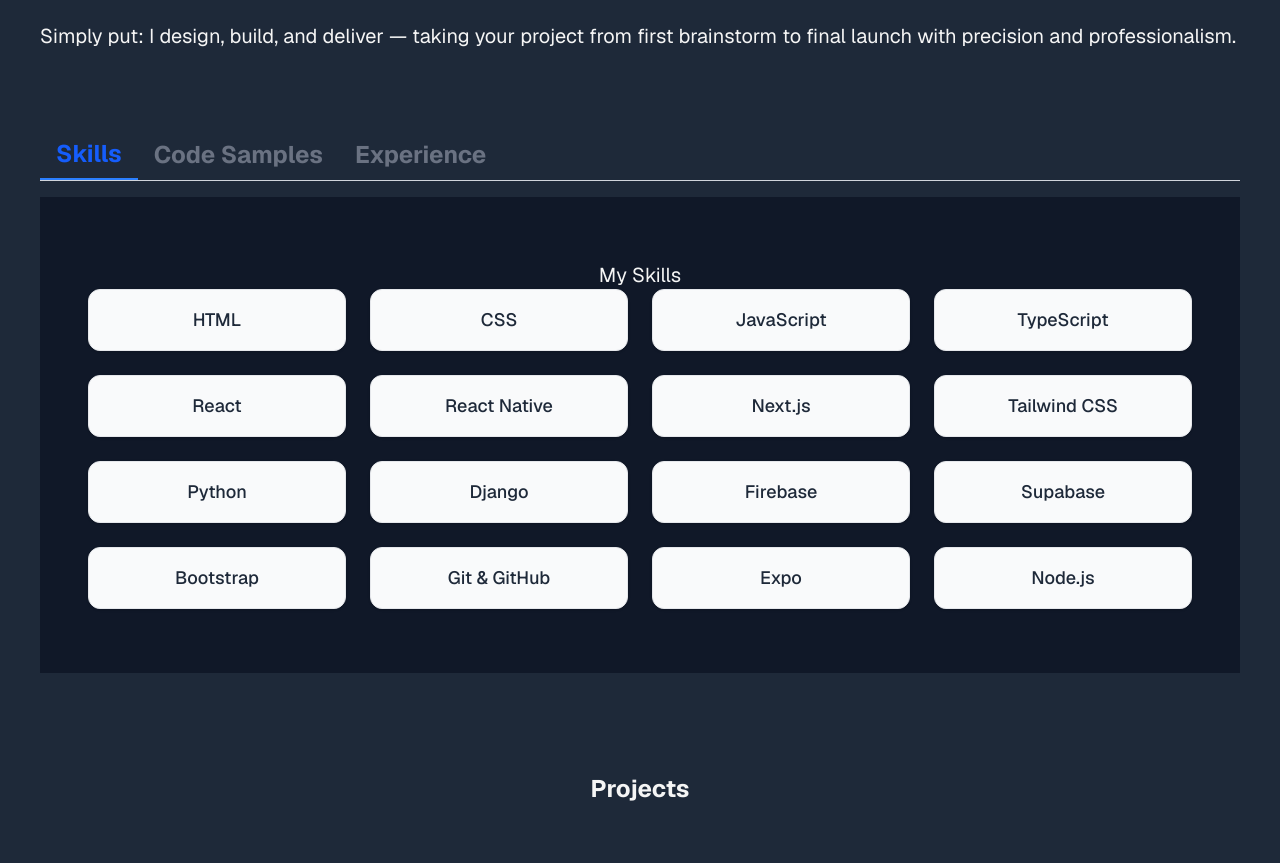
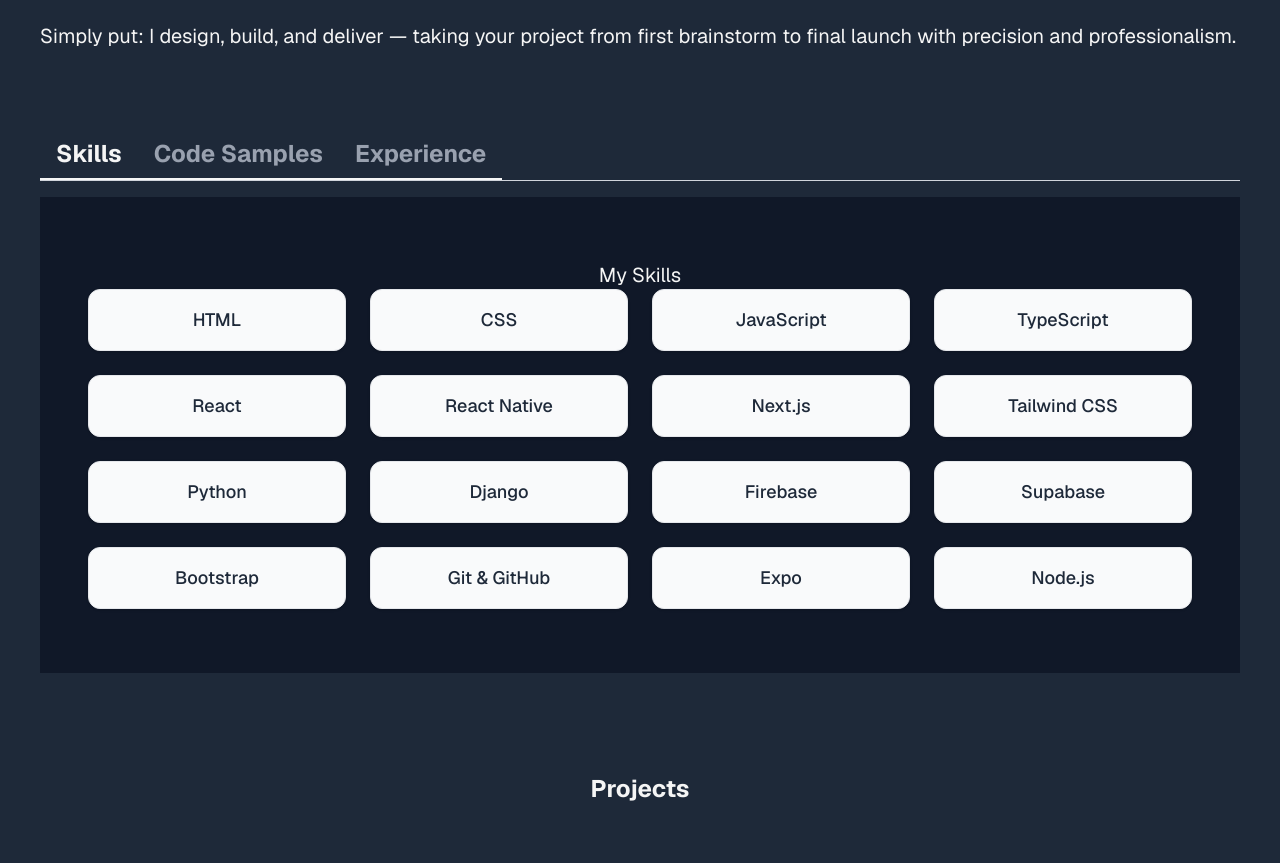
Before and after one commit to jomoCode/Web-portfolio, a Next.js app: page / in a window 1280 px wide. Shown: the part 1120-1983 px from the top of the page. Built offline with nearby package versions, Linux system fonts and the light colour scheme.

Commit message:
updated switch tab component

```diff
--- a/src/components/switch_tabs.tsx
+++ b/src/components/switch_tabs.tsx
@@ -1,4 +1,5 @@
 "use client";
+import { useTheme } from "@/context/theme_context";
 import { useState, ReactNode } from "react";
 
 type Tab = {
@@ -12,6 +13,7 @@ type TabsProps = {
 
 export const SwitchTabs = ({ tabs }: TabsProps) => {
   const [activeIndex, setActiveIndex] = useState(0);
+  const { theme } = useTheme();
 
   return (
     <div className="w-full">
@@ -23,8 +25,16 @@ export const SwitchTabs = ({ tabs }: TabsProps) => {
             className={`px-4 py-2 text-2xl font-bold transition-colors duration-200
               ${
                 activeIndex === index
-                  ? "border-b-2 border-blue-500 text-blue-600"
-                  : "text-gray-500 hover:text-gray-700"
+                  ? `${
+                      theme === "dark"
+                        ? "border-b-text-dark text-text-dark  hover:text-gray-400"
+                        : "border-b-background-light-2 text-black hover:text-gray-800"
+                    } border-b-2`
+                  : `${
+                      theme === "dark"
+                        ? "border-b-text-dark text-gray-400 hover:text-gray-500"
+                        : "border-b-background-light-2 text-gray-700 hover:text-gray-500"
+                    } border-b-2`
               }`}
           >
             {tab.title}
```
